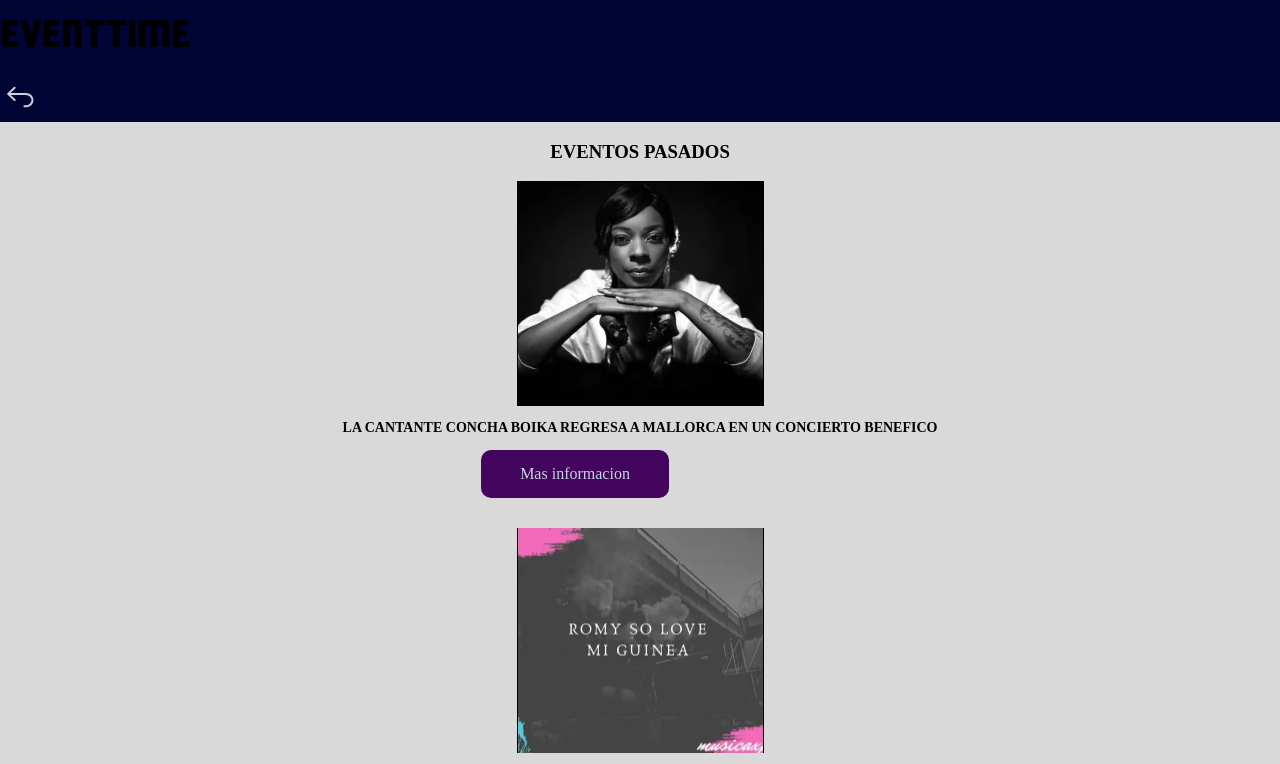
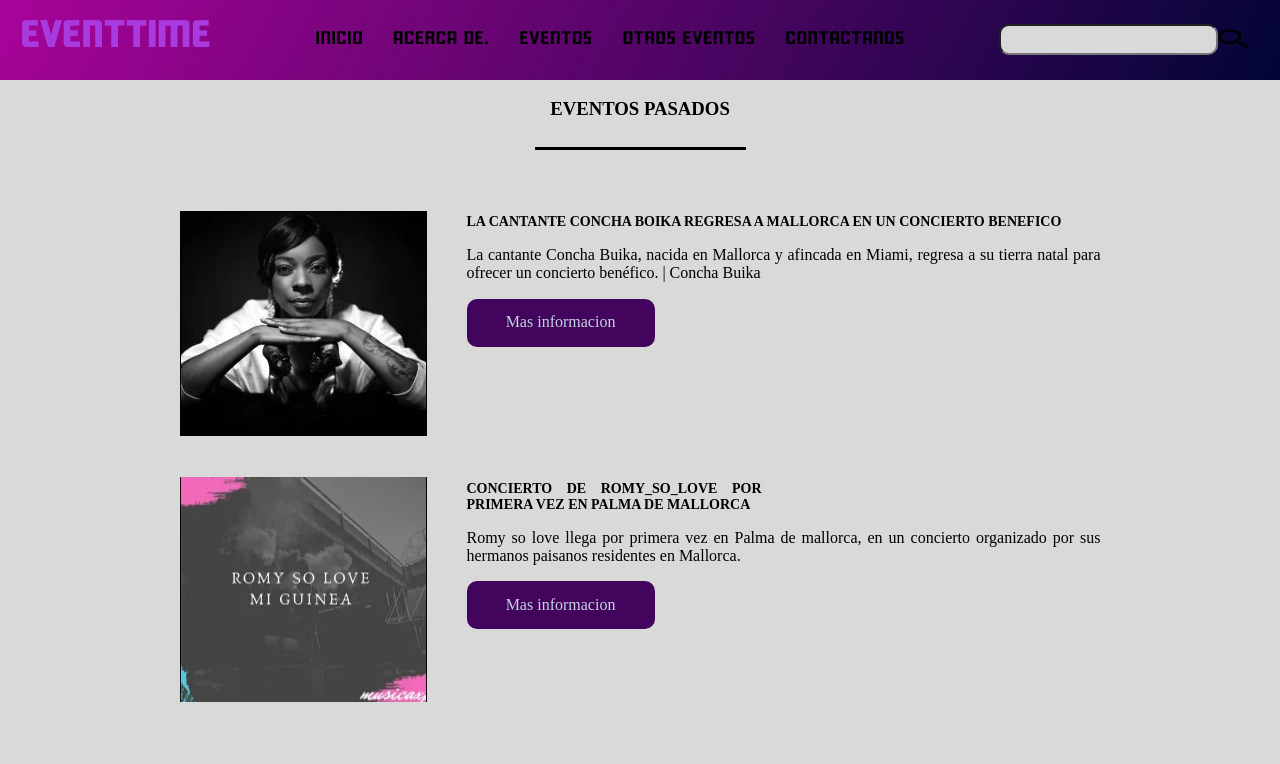
Before and after one commit to reginaldopatricio/trabajoFinal, a plain HTML site: page eventos_pasados2.html in a window 1280 px wide. Shown: the top 764 px of the page. Drawn offline with Linux system fonts and the light colour scheme.

Commit message:
desktop-archivo de eventos pasados de cuando ya estas registrado

```diff
--- a/eventos_pasados2.html
+++ b/eventos_pasados2.html
@@ -9,27 +9,59 @@
 </head>
 <body>
     <!--HEADER-->
-    <Header class="Header2">
-        <section class="Navbar2">
+    <header class="Header">
+        <section class="Header-Navbar">
             <!--Logo-->
-            <h1 class="Navbar-Logo">EVENTTIME</h1>
-            <!--Icono-->
-            <a href="eventos2.html"><img src="./assets/img/svg/retroceder.svg" /></a>
+            <h1 class="Header-Logo">EVENTTIME</h1>
+            <section class="Logos">
+                <!--Icono-login-->
+                <section class="lupa">
+                    <input class="busca"><img class="Buscar"
+                    src="./assets/img/svg/lupa.svg"></img></input>
                 </section>
-    </Header>
+                <!--Icono-despliegue-->
+                <input class="Header-despliega" type="checkbox" id="Header-boton">
+                <label for="Header-boton">
+                    <!-- icono de hamburguesa-->
+                    <img class="Header-iconoHamburguesa" src="./assets/img/svg/Menú.svg" />
+                </label>
+                <!--Desplegable-->
+                <ul class="Header-desplegable">
+                    <li><a class="liks" href="inicio.html">INICIO</a></li>
+                    <li><a class="liks" href="acerca_de2.html">ACERCA DE.</a></li>
+                    <li><a class="liks" href="eventos2.html">EVENTOS</a></li>
+                    <li><a class="liks" href="otros_eventos2.html">OTROS EVENTOS</a></li>
+                    <li><a class="liks" href="contactanos2.html">CONTACTANOS</a></li>
+                </ul>
+            </section>
+        </section>
+    </header>
 <!--MAIN-->
 <main class="Main3">
     <h3>EVENTOS PASADOS</h3>
+    <hr class="linea1">
+    <section class="cajaGeneral1">
         <article class="Main3-imagen1"></article>
+        <section class="general1">
             <h3 class="Main3-texto">LA CANTANTE CONCHA BOIKA REGRESA A MALLORCA EN UN CONCIERTO BENEFICO</h3>
+            <p class="textoBuika">La cantante Concha Buika, nacida en Mallorca y afincada en Miami, regresa a su
+                tierra natal para ofrecer un concierto benéfico. | Concha Buika</p>
             <section class="Boton">
-            <button class="button"><a href="edicionbuika2.html">Mas informacion</a></button>
+                <button class="button"><a href="edicionbuika.html">Mas informacion</a></button>
             </section>
+        </section>
+    </section>
+    <section class="cajaGeneral2">
         <article class="Main3-imagen2"></article>
+        <section class="general2">
             <h3 class="Main3-texto2">CONCIERTO DE ROMY_SO_LOVE POR PRIMERA VEZ EN PALMA DE MALLORCA</h3>
+            <p class="textoBuika">Romy so love llega por primera vez en Palma de mallorca, en un concierto organizado por sus hermanos paisanos residentes en Mallorca.</p>
             <section class="Boton">
-            <button  class="button"><a href="edicionromy2.html">Mas informacion</a></button>
+                <button class="button"><a href="edicionromy.html">Mas informacion</a></button>
             </section>
+        </section>
+    </section>
+
     <h3 class="Main2-titulo">EVENTTIME</h3>
 </main>
 
--- a/src/sass/layout/_main.scss
+++ b/src/sass/layout/_main.scss
@@ -1015,6 +1015,7 @@ Main {
         @media only screen and (min-width:1200px){
             width: 634px;
             text-align: justify;
+            margin-bottom: 100px;
         }
     }
 
```
Also changed, not shown: eventos2.html (+2 -2 lines), css/main.css. Lines whose indentation alone changed are shown as unchanged.
